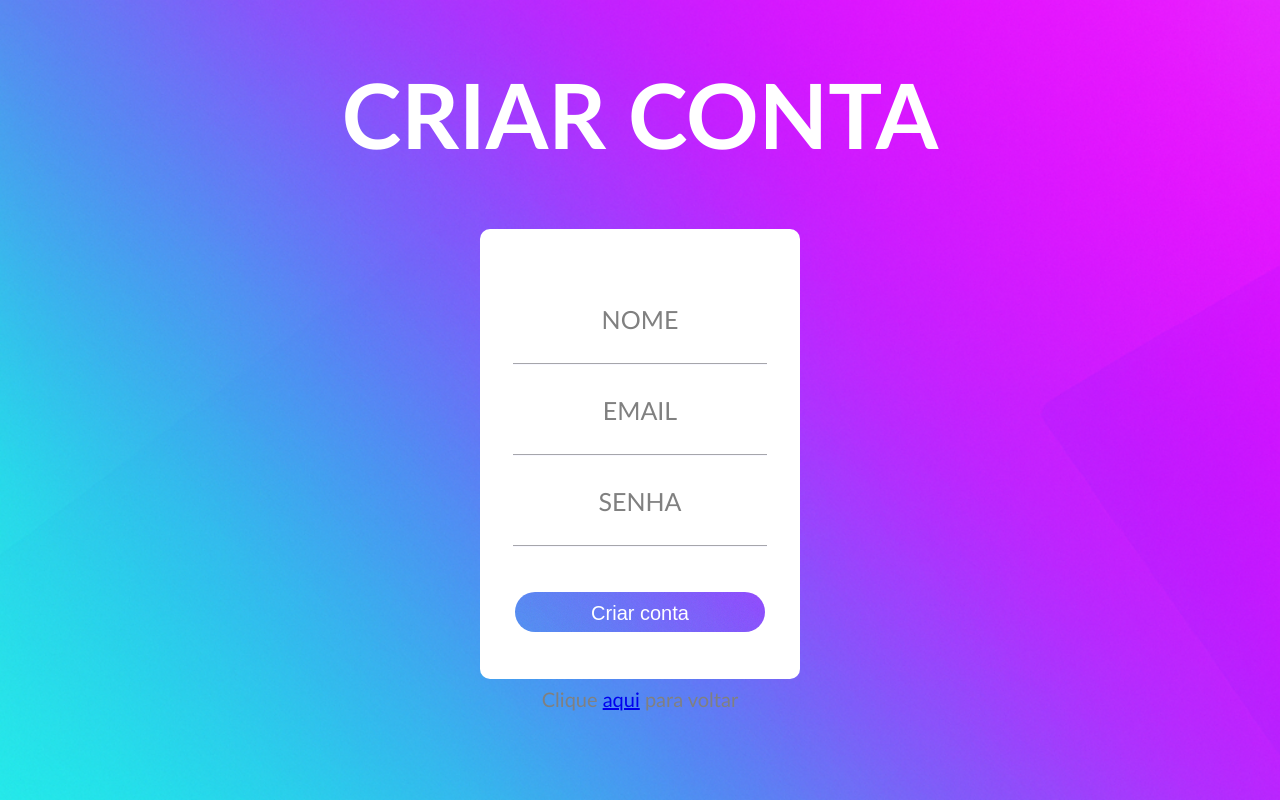
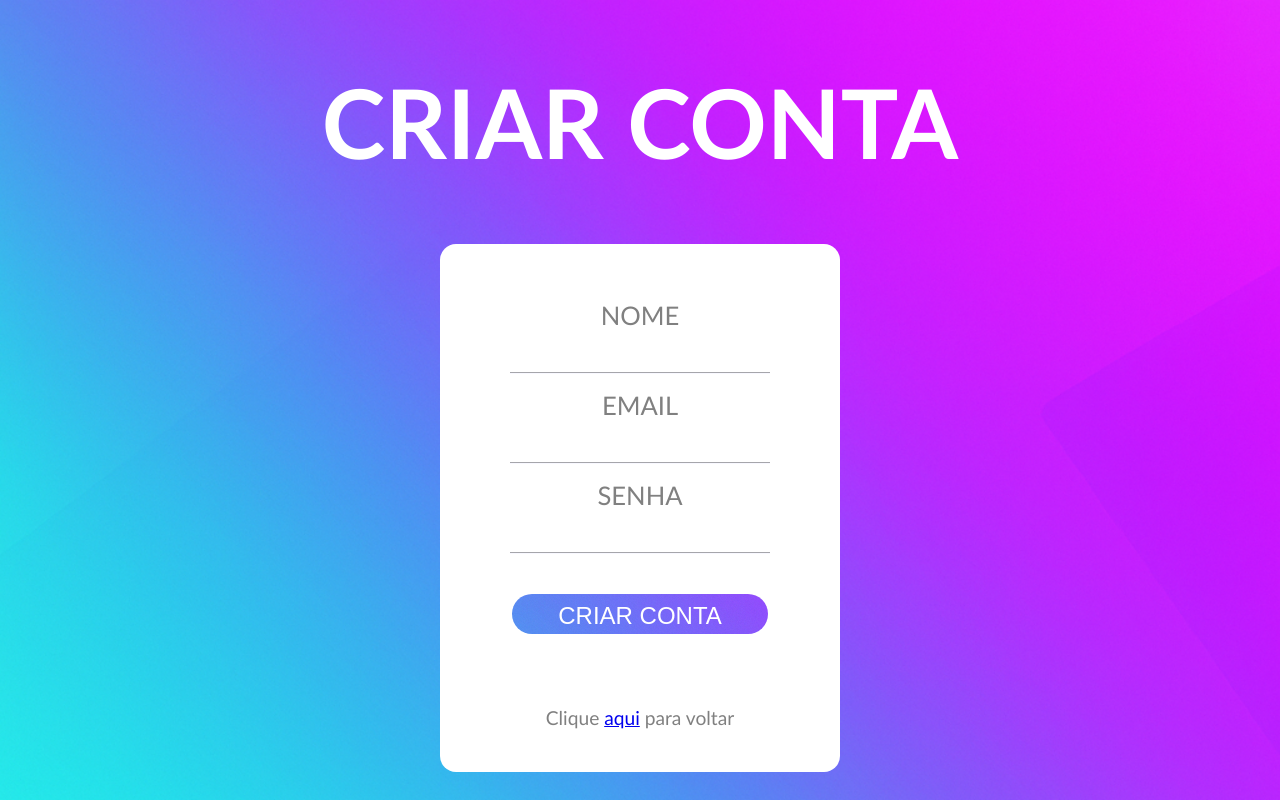
Before and after one commit to Paglieu/CRUD.py, a Flask app: page /cadastro in a window 1280 px wide. Run offline with Flask 3, Linux system fonts and the light colour scheme.

Commit message:
Add files via upload

```diff
--- a/CRUD PYTHON/app.py
+++ b/CRUD PYTHON/app.py
@@ -81,7 +81,7 @@ def index_login():
 
     return render_template('login.html', mensagem_login=mensagem_login)
 
-@app.route('/home')
+@app.route('/home', methods=['GET', 'POST'])
 def index_home():
     return render_template('home.html')
 
--- /dev/null
+++ b/CRUD PYTHON/static/global.css
@@ -0,0 +1,78 @@
+body {
+    font-family:'Gill Sans', 'Gill Sans MT', Calibri, 'Trebuchet MS', sans-serif;
+    color: white;
+    background-image:url('/static/images/background_login.png');
+    background-size: cover;
+    justify-content: center;
+    justify-items: center;
+}
+
+h1 {
+    font-size: 6rem;
+}
+
+.create, .login {
+    color: black;
+    display: flex;
+    flex-direction: column;
+    font-size: 1.2rem;
+    padding-top: 3rem;
+    background-color: white;
+    width: 25rem;
+    height: 30rem;
+    border-radius: 1rem;
+}
+
+#txt {
+    justify-content: center;
+    justify-items: center;
+    padding-top: 0rem;
+    font-size: 1.6rem;
+    color: gray;
+    margin-left: auto;
+    margin-right: auto;
+    margin-bottom: 0.5rem;
+    margin-top: 0.5rem;
+}
+
+.inp {
+    font-size: 1rem;
+    width: 16rem;
+    height: 1.5rem;
+    margin-top: 0.5rem;
+    margin-bottom: 0.5rem;
+    margin-left: auto;
+    margin-right: auto;
+    border-style:groove ;
+    border-top: none;
+    border-left: none;
+    border-right: none;
+    border-color: ghostwhite;
+}
+
+.botao {
+    margin-top: 2rem;
+    margin-bottom: 0.5rem;
+    margin-left: auto;
+    margin-right: auto;
+    width: 16rem;
+    height: 2.5rem;
+    padding: 0.5rem;
+    font-size: 1.5rem;
+    color: white;
+    background-image: url('/static/images/background_login.png');
+    border: none;
+    border-radius: 2rem;
+}
+
+.botao:hover {
+    box-shadow: 0.5rem 0.5rem 1rem rgba(0, 0, 0, 0.4);
+}
+
+#txt2 {
+    margin-left: auto;
+    margin-right: auto;
+    font-size: 1.2rem;
+    color: gray;
+    margin-top: 4rem;
+}
--- a/CRUD PYTHON/templates/create.html
+++ b/CRUD PYTHON/templates/create.html
@@ -6,7 +6,7 @@
     <meta http-equiv="X-UA-Compatible" content="IE=edge">
     <meta name="viewport" content="width=device-width, initial-scale=1.0">
     <link rel="stylesheet" href="{{ url_for('static', filename='create.css') }}"/>
-    <link rel="stylesheet" href="/static/create.css">
+    <link rel="stylesheet" href="/static/global.css">
     <title>Create</title>
 </head>
 
@@ -20,7 +20,7 @@
             <input type="email" class="inp" id="email" name="email" required>
             <label id="txt">SENHA</label>
             <input type="senha" class="inp" id="senha" name="senha" required>
-            <button type="submit" class="botao">Criar conta</button>
+            <button type="submit" class="botao">CRIAR CONTA</button>
             <label id="txt2">Clique <a href="/">aqui</a> para voltar</label>
             {% if mensagem_create %}
                 <script>alert("{{ mensagem_create }}")</script>
--- a/CRUD PYTHON/templates/home.html
+++ b/CRUD PYTHON/templates/home.html
@@ -6,7 +6,7 @@
     <meta http-equiv="X-UA-Compatible" content="IE=edge">
     <meta name="viewport" content="width=device-width, initial-scale=1.0">
     <link rel="stylesheet" href="{{ url_for('static', filename='home.css') }}"/>
-    <link rel="stylesheet" href="/static/home.css">
+    <link rel="stylesheet" href="/static/global.css">
     <title>Home</title>
 </head>
 
--- a/CRUD PYTHON/templates/login.html
+++ b/CRUD PYTHON/templates/login.html
@@ -6,7 +6,7 @@
     <meta http-equiv="X-UA-Compatible" content="IE=edge">
     <meta name="viewport" content="width=device-width, initial-scale=1.0">
     <link rel="stylesheet" href="{{ url_for('static', filename='login.css') }}"/>
-    <link rel="stylesheet" href="/static/login.css">
+    <link rel="stylesheet" href="/static/global.css">
     <title>Login</title>
 </head>
 
```
